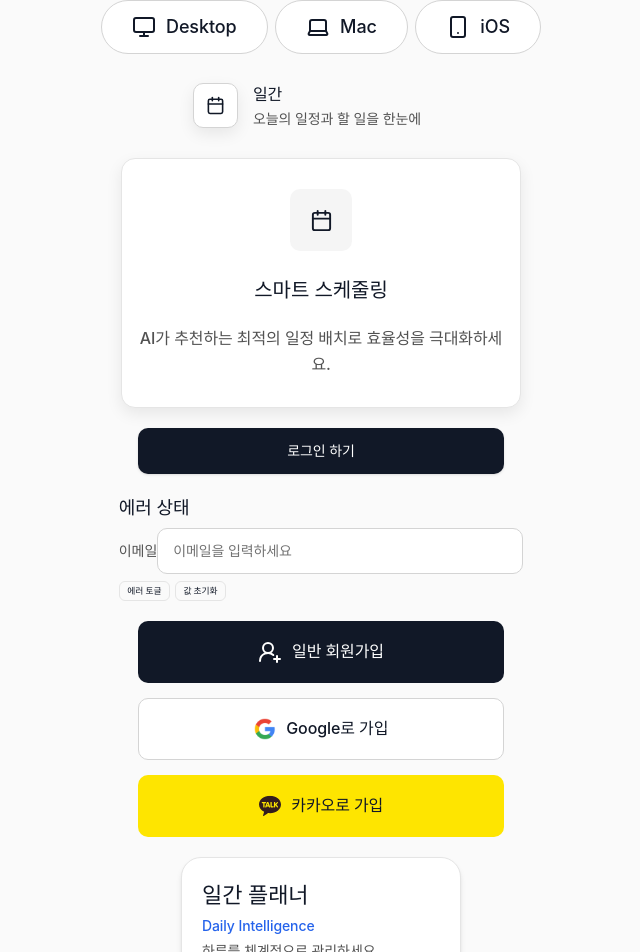
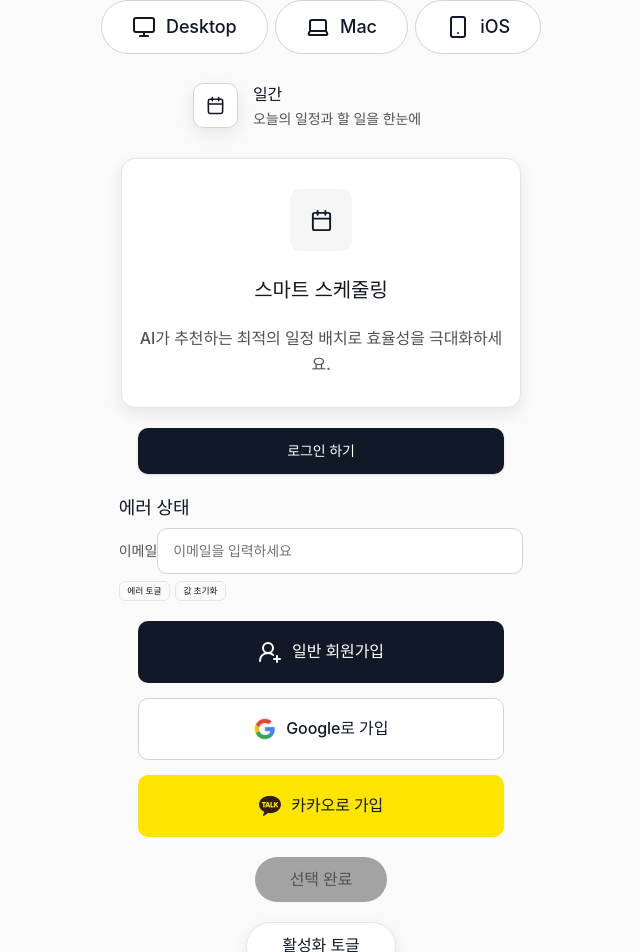
Before and after one commit to leeunduck/Custom-Daily-Planner, a Next.js app: page / in a window 1280 px wide. Shown: the top 952 px of the page, without its empty margins (319-959 px from the left). Built offline with nearby package versions, Linux system fonts and the light colour scheme; no server answers.

Commit message:
Feature/CDP-160-CTAButton
* CDP-160 feat✨ (button): cta button cva 추가

* CDP-160 feat✨ (button): cta button type 추가

* CDP-160 feat✨ (button): cta button 공동 컴포넌트 사용화

```diff
--- a/src/app/(marketing)/page.tsx
+++ b/src/app/(marketing)/page.tsx
@@ -13,6 +13,7 @@ import { useState } from "react";
 export default function Home() {
   const [email, setEmail] = useState("");
   const [status, setStatus] = useState<InputStatus>("default");
+  const [isReady, setIsReady] = useState(false);
 
   return (
     <div className="flex flex-col justify-center items-center gap-8">
@@ -103,6 +104,18 @@ export default function Home() {
 
       <SignupGroupButton />
 
+      <Button
+        preset="cta"
+        disabled={!isReady} // false면 활성, true면 비활성
+        onClick={() => alert("다음 단계로 이동")}
+      >
+        선택 완료
+      </Button>
+
+      <Button preset="cta" disabled={false} onClick={() => setIsReady((prev) => !prev)}>
+        {isReady ? "선택 해제" : "활성화 토글"}
+      </Button>
+
       <SelectModuleCard
         kind="module" // "module" | "design"
         title="일간 플래너"
--- /dev/null
+++ b/src/lib/variants/button.cta.ts
@@ -0,0 +1,37 @@
+import { cva } from "class-variance-authority";
+
+export const ctaButtonVariants = cva(
+  // 공통 베이스
+  [
+    "inline-flex items-center justify-center select-none",
+    "rounded-full px-14 py-4 t-16-m",
+    "transition-[background-color,color,box-shadow] duration-200 ease-out",
+    "focus-visible:outline-none focus-visible:ring-2 focus-visible:ring-[var(--color-ring)]",
+    "will-change-[background-color,color,box-shadow]",
+  ].join(" "),
+  {
+    variants: {
+      /** 논리 상태: disabled(초기) | active(활성) */
+      state: {
+        /** 초기 비활성 — 회색 배경, 연한 텍스트 */
+        disabled: [
+          "bg-[var(--color-gray-400)]",
+          "text-[var(--color-gray-600)]",
+          "cursor-not-allowed",
+          "shadow-none",
+        ].join(" "),
+        /** 활성 — 흰 배경/짙은 텍스트 + hover 시 다크/화이트 반전, hover 그림자 */
+        active: [
+          "bg-white text-[var(--color-gray-900)]",
+          "border border-[var(--color-gray-200)]",
+          "shadow-[var(--shadow-soft)]",
+          "hover:bg-[var(--color-gray-900)] hover:text-white",
+          "hover:shadow-[var(--shadow-hover)]",
+        ].join(" "),
+      },
+    },
+    defaultVariants: {
+      state: "disabled",
+    },
+  },
+);
--- a/src/lib/variants/button.presets.ts
+++ b/src/lib/variants/button.presets.ts
@@ -1,6 +1,7 @@
 import type { ButtonPreset } from "@/types/button";
 import type { VariantProps } from "class-variance-authority";
 import { loginButtonVariants } from "./button.auth";
+import { ctaButtonVariants } from "./button.cta";
 import { featureButtonVariants } from "./button.feature";
 import { heroButtonVariants } from "./button.hero";
 import { signupButtonVariants } from "./button.signup";
@@ -10,26 +11,29 @@ type HeroVariantProps = VariantProps<typeof heroButtonVariants>;
 type FeatureVariantProps = VariantProps<typeof featureButtonVariants>;
 type AuthVariantProps = VariantProps<typeof loginButtonVariants>;
 type SignupVariantProps = VariantProps<typeof signupButtonVariants>;
+type CtaVariantProps = VariantProps<typeof ctaButtonVariants>;
 
 type HeroOpts = Partial<Pick<HeroVariantProps, "intent" | "glow" | "pill">>;
 type FeatureOpts = Partial<Pick<FeatureVariantProps, "radius">>;
 type AuthOpts = Partial<Pick<AuthVariantProps, "color">>;
 type SignupOpts = Partial<Pick<SignupVariantProps, "bg">>;
+type CtaOpts = Partial<Pick<CtaVariantProps, "state">>;
 
-// ✅ 프리셋별 오버로드 (자동완성/타입가드 정확)
+// ✅ 프리셋별 오버로드
 export function getButtonClasses(preset: "hero", opts?: HeroOpts): string;
 export function getButtonClasses(preset: "feature", opts?: FeatureOpts): string;
 export function getButtonClasses(preset: "auth", opts?: AuthOpts): string;
 export function getButtonClasses(preset: "signup", opts?: SignupOpts): string;
+export function getButtonClasses(preset: "cta", opts?: CtaOpts): string;
+
 // 구현체
 export function getButtonClasses(
   preset: ButtonPreset,
-  opts: HeroOpts | FeatureOpts | AuthOpts | SignupOpts = {},
+  opts: HeroOpts | FeatureOpts | AuthOpts | SignupOpts | CtaOpts = {},
 ): string {
   switch (preset) {
     case "hero": {
       const { intent, glow, pill } = opts as HeroOpts;
-      // 필요한 키만 전달 (불필요 키 유입 차단)
       return heroButtonVariants({ intent, glow, pill });
     }
     case "feature": {
@@ -44,5 +48,9 @@ export function getButtonClasses(
       const { bg } = opts as SignupOpts;
       return signupButtonVariants({ bg });
     }
+    case "cta": {
+      const { state } = opts as CtaOpts;
+      return ctaButtonVariants({ state });
+    }
   }
 }
--- a/src/shared/button.tsx
+++ b/src/shared/button.tsx
@@ -8,6 +8,7 @@ import * as React from "react";
 
 type NativeBtn = React.ButtonHTMLAttributes<HTMLButtonElement>;
 
+/** 일부 키를 제외한 props 반환 (타입 안전) */
 function omitKeys<T extends object, K extends readonly (keyof T)[]>(
   obj: T,
   keys: K,
@@ -24,11 +25,13 @@ function omitKeys<T extends object, K extends readonly (keyof T)[]>(
   return out as Omit<T, K[number]>;
 }
 
+/** preset별 처리 계획 수립 */
 function computePlan(props: ButtonProps) {
   const asChild = props.asChild ?? false;
   const className = props.className;
   const children = (props as React.PropsWithChildren).children;
 
+  // 1️⃣ Hero
   if (props.preset === "hero") {
     const intent = props.intent ?? "primary";
     const glow = props.glow ?? false;
@@ -47,6 +50,7 @@ function computePlan(props: ButtonProps) {
     return { asChild, className, children, classes, native };
   }
 
+  // 2️⃣ Feature
   if (props.preset === "feature") {
     const radius = props.radius ?? "2xl";
 
@@ -61,6 +65,7 @@ function computePlan(props: ButtonProps) {
     return { asChild, className, children, classes, native };
   }
 
+  // 3️⃣ Signup
   if (props.preset === "signup") {
     const bg = props.bg ?? "basic";
 
@@ -69,13 +74,30 @@ function computePlan(props: ButtonProps) {
     return { asChild, className, children, classes, native };
   }
 
-  // auth
+  // 4️⃣ CTA
+  if (props.preset === "cta") {
+    const state = props.disabled ? "disabled" : "active";
+    const classes = cn(getButtonClasses("cta", { state }));
+
+    const native = omitKeys(props, [
+      "preset",
+      "disabled",
+      "fullWidth",
+      "className",
+      "asChild",
+      "children",
+    ] as const);
+    return { asChild, className, children, classes, native };
+  }
+
+  // 5️⃣ Auth (기본)
   const color = props.color ?? "black";
   const classes = getButtonClasses("auth", { color });
   const native = omitKeys(props, ["preset", "color", "className", "asChild", "children"] as const);
   return { asChild, className, children, classes, native };
 }
 
+/** 공용 Button 컴포넌트 */
 export const Button = React.forwardRef<HTMLButtonElement, ButtonProps>((props, ref) => {
   const plan = computePlan(props);
   const Comp = plan.asChild ? Slot : "button";
--- a/src/types/button.ts
+++ b/src/types/button.ts
@@ -1,11 +1,12 @@
 import type { ButtonHTMLAttributes } from "react";
 
-export type ButtonPreset = "hero" | "feature" | "auth" | "signup";
+export type ButtonPreset = "hero" | "feature" | "auth" | "signup" | "cta";
 export type ButtonIntent = "primary";
 export type Radius = "sm" | "md" | "lg" | "xl" | "2xl";
 export type AuthColor = "black" | "white";
 export type SignupBg = "basic" | "google" | "kakao";
 
+/** 공통 기본 타입 */
 export interface BaseButtonProps extends ButtonHTMLAttributes<HTMLButtonElement> {
   asChild?: boolean;
   className?: string;
@@ -44,7 +45,7 @@ export type AuthProps = BaseButtonProps & {
   radius?: never;
 };
 
-/** signup 전용 **/
+/** signup 전용 */
 export type SignupProps = BaseButtonProps & {
   preset: "signup";
   bg?: SignupBg;
@@ -56,4 +57,21 @@ export type SignupProps = BaseButtonProps & {
   color?: never;
 };
 
-export type ButtonProps = HeroProps | FeatureProps | AuthProps | SignupProps;
+/**  cta 전용 */
+export type CtaProps = BaseButtonProps & {
+  preset: "cta";
+  /** 전체 폭 확장 여부 */
+  fullWidth?: boolean;
+  /** 기본적으로 `disabled`로 비활성화 → active일 때 hover 등 동작 */
+  disabled?: boolean;
+  // 금지
+  intent?: never;
+  glow?: never;
+  pill?: never;
+  radius?: never;
+  color?: never;
+  bg?: never;
+};
+
+/** 전체 버튼 타입 유니온 */
+export type ButtonProps = HeroProps | FeatureProps | AuthProps | SignupProps | CtaProps;
```
